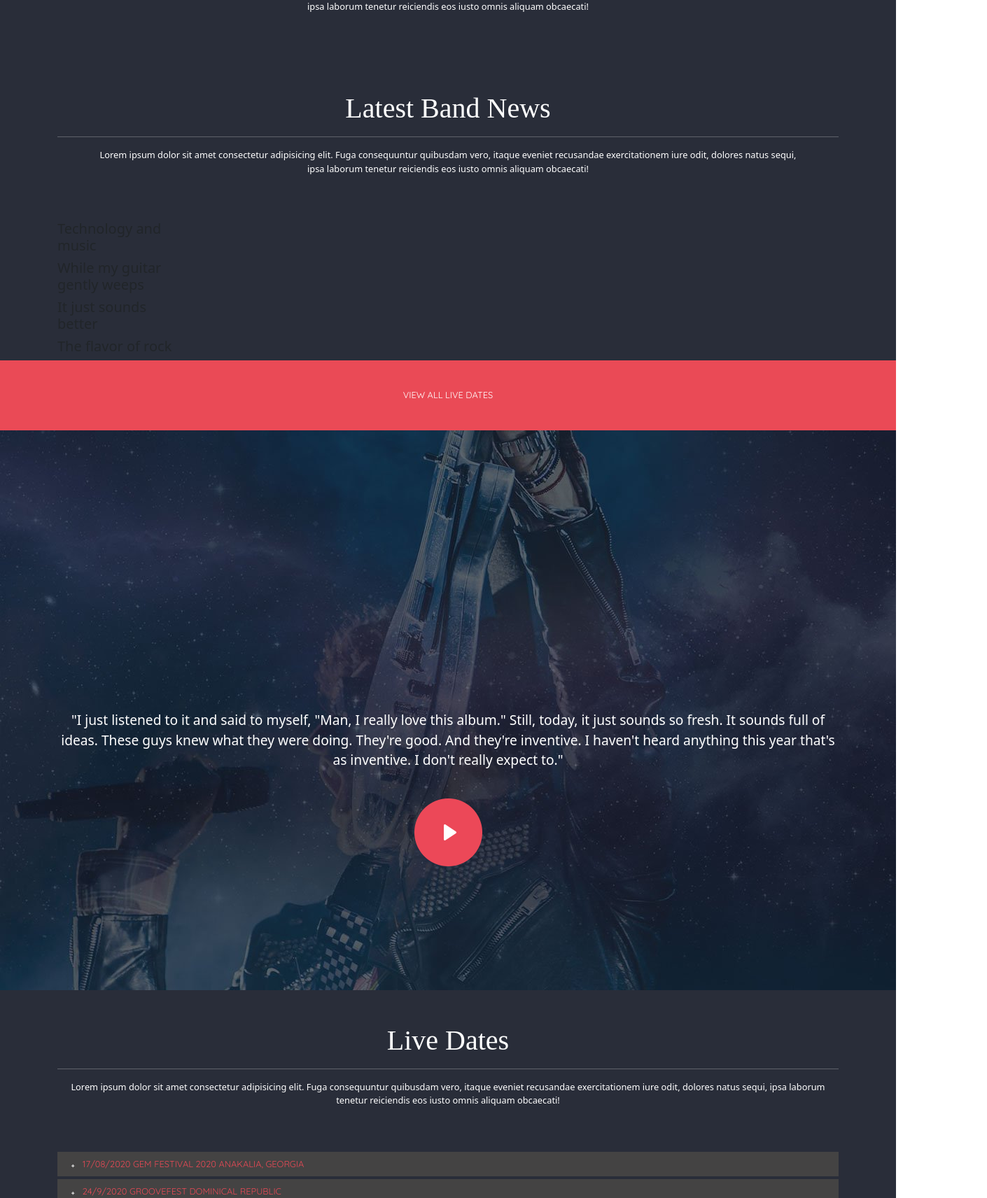
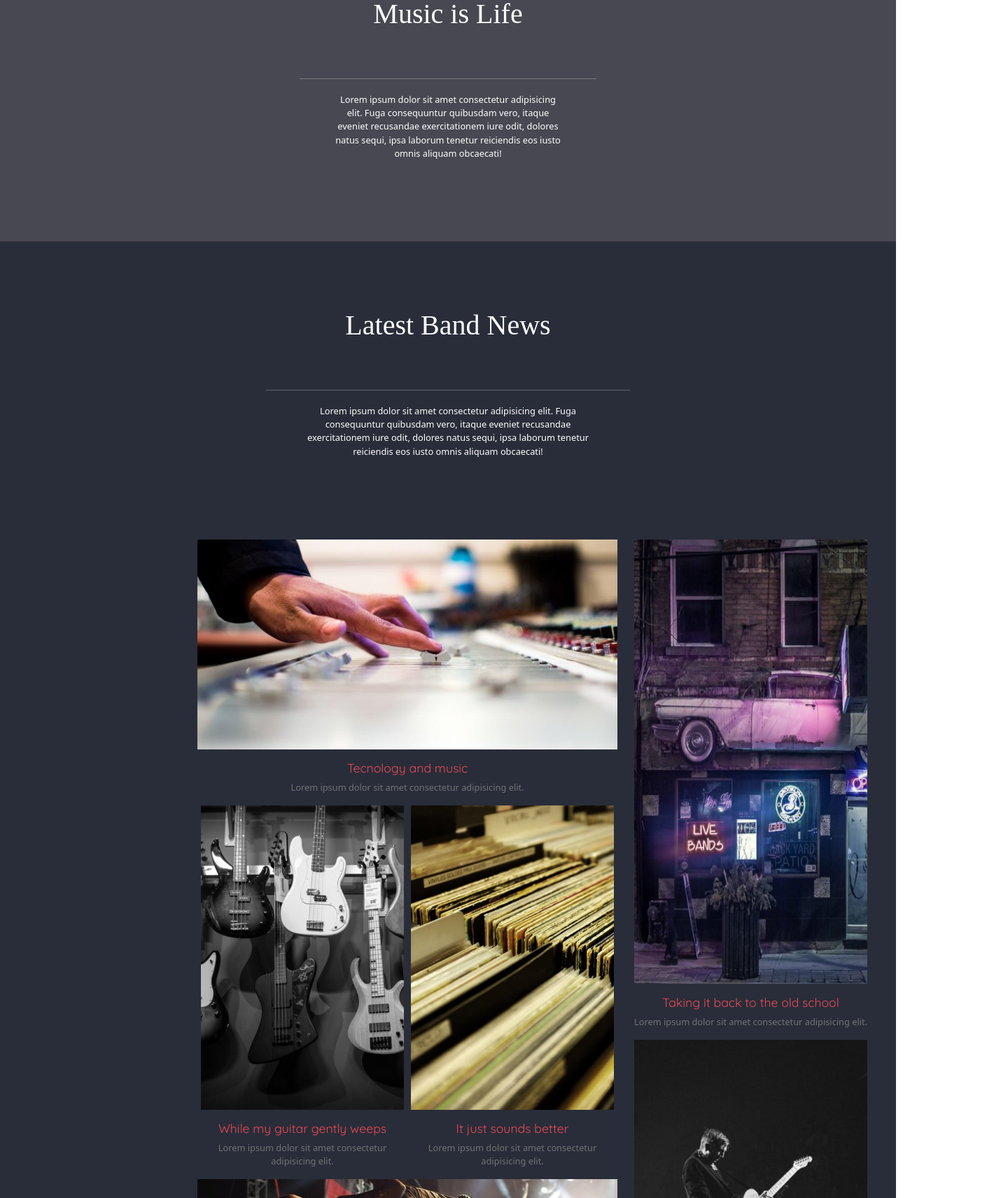
Before and after one commit to sofia-papa/proj-html-vuejs, a Vue app: page / in a window 1280 px wide. Shown: the part 948-2660 px from the top of the page at 70% size, 1410 px wide, since content can reach past the window. Built offline with nearby package versions, Linux system fonts and the light colour scheme; a web font is replaced by a local one.

Commit message:
insert card main

```diff
--- a/src/App.vue
+++ b/src/App.vue
@@ -21,7 +21,7 @@ export default {
 }
 </script>
 
-<style lang="scss">
+<style lang="scss" >
 @import './style/variable.scss';
 @import './style/general.scss';
 @import '~@fortawesome/fontawesome-free/css/all.css';
@@ -32,6 +32,10 @@ h1.title{
 }
 
 .bg-first-main{
+  background-color: #484852;
+}
+
+.bg-second-main{
   background-color: $bgsecondmain;
 }
 
@@ -81,5 +85,43 @@ li a{
 
 }
 
+.first-square{
+  width: 600px;
+}
+
+.album-wrapper{
+  width: 300px;
+
+  img{
+    width: 290px;
+  }
+}
+
+.height-photo img{
+  height: 635px ;
+  width: 333.33px;
+
+}
+
+#height-photo-2{
+  width: 333.33px;
+}
+
+.color-text-album{
+  color:$lineColor;
+  font-family: $fontText;
+  font-size: 1.1rem;
+  padding-top: 1rem;
+}
+
+.font-text-album{
+  color: $bgfirstmain;
+  font-size: 0.8rem;
+  padding: 0 1rem;
+}
+
+.jumbo{
+   margin: 0 200px;
+}
 }
 </style>
--- a/src/components/Card.vue
+++ /dev/null
@@ -1,33 +0,0 @@
-<template>
-  <section class="cards-margin">
-      <div class="container">
-       <div class="row">
-           <div class="col-lg-2 col-md-4 col-6 album me-4">
-                    <h5 class="title-series">{{ title }}</h5>
-                </div>
-            </div>
-        </div>
-    </section>
-</template>
-
-<script>
-export default {
- name: "card",
-    props: {
-
-        title: {
-            String,
-            required: true,
-        },
-        src: String,
-    },
-    description: String,
-
-
-
-}
-</script>
-
-<style>
-
-</style>
--- /dev/null
+++ b/src/components/Cardone.vue
@@ -0,0 +1,51 @@
+<template>
+  <div class="d-flex jumbo my-5">
+      <div class="text-white">
+          <div class="first-square">
+              <img src="../assets/blog_music_techo-600x300.jpg" alt="">
+              <h4 class="color-text-album">Tecnology and music</h4>
+              <p class="font-text-album">Lorem ipsum dolor sit amet consectetur adipisicing elit.</p>
+          </div>
+          <div class="d-flex">
+              <div class="album-wrapper">
+                  <img src="../assets/blog-post3-400x600.jpg" alt="">
+                  <h4 class="color-text-album">While my guitar gently weeps</h4>
+                  <p class="font-text-album">Lorem ipsum dolor sit amet consectetur adipisicing elit.</p>
+              </div>
+              <div class="album-wrapper">
+                  <img src="../assets/blog-post4-400x600.jpg" alt="">
+                  <h4 class="color-text-album">It just sounds better</h4>
+                  <p class="font-text-album">Lorem ipsum dolor sit amet consectetur adipisicing elit.</p>
+              </div>
+          </div>
+          <div class="first-square">
+              <img src="../assets/blog_flavor_rock-600x300.jpg" alt="">
+              <h4 class="color-text-album">The flavor of rock</h4>
+              <p class="font-text-album">Lorem ipsum dolor sit amet consectetur adipisicing elit.</p>
+          </div>
+      </div>
+
+      <div class="px-2">
+          <div class="height-photo">
+              <img src="../assets/blog-post1-400x600.jpg" alt="">
+              <h4 class="color-text-album">Taking it back to the old school</h4>
+              <p class="font-text-album">Lorem ipsum dolor sit amet consectetur adipisicing elit.</p>
+          </div>
+          <div >
+              <img id="height-photo-2" src="../assets/blog-post2-400x600.jpg" alt="">
+              <h4 class="color-text-album">Sharing the stage with a legend</h4>
+              <p class="font-text-album">Lorem ipsum dolor sit amet consectetur adipisicing elit.</p>
+          </div>
+      </div>
+  </div>
+</template>
+
+<script>
+export default {
+
+}
+</script>
+
+<style lang= "scss">
+
+</style>
--- a/src/components/Footer.vue
+++ b/src/components/Footer.vue
@@ -1,5 +1,5 @@
 <template>
-  <div class="bg-footer bg-dark ">
+  <div class="bg-footer bg-dark">
     <div class="footer-logo px-5 py-5 d-flex justify-content-around">
       <img class="avada-music-logo " src="../assets/avada-music-logo.png" alt="">
 
@@ -29,8 +29,12 @@
 </template>
 
 <script>
+
 export default {
   name: "Footer",
+  components:{
+
+  },
 
   data: function(){
     return {
--- a/src/components/Header.vue
+++ b/src/components/Header.vue
@@ -1,10 +1,10 @@
 <template>
-  <div class="header-container clearfix header-wrapper">
+  <div class="header-container header-wrapper">
       <div class="container-fluid">
           <div class="row">
-              <div class="col-12">
-                  <img src="../assets/logo_footer.png" alt="" class="float-left" >
-                  <div class="pos-f-t float-right">
+              <div class="col-12 d-flex justify-content-between">
+                  <img src="../assets/logo_footer.png" alt="" class="float-left m-3 p-3 d-flex" >
+                  <div class="pos-f-t m-3 p-3">
                         <div class="collapse" id="navbarToggleExternalContent" >
                             <div class=" p-4">
                             <h4 class="text-white">Collapsed content</h4>
@@ -19,16 +19,17 @@
                         </nav>
                     </div>
 
+              </div>
+          </div>
+      </div>
+
         <div class="container text-center text-white mt-5">
             <div class="row">
                 <div class="col-12">
                     <h1 class="title">Untold Stories</h1>
                     <p class="subtitle">There is an untold story behind every favorite song.</p>
-                                <button type="button" class="btn btn-outline-danger">LATEST ALBUM</button>
+                    <button type="button" class="btn btn-outline-danger my-5 mx-3">LATEST ALBUM</button>
                     <button type="button" class="btn btn-outline-danger">LIVE DATES</button>
-                            </div>
-                        </div>
-                    </div>
                 </div>
             </div>
         </div>
--- a/src/components/Main.vue
+++ b/src/components/Main.vue
@@ -1,28 +1,32 @@
 <template>
-  <div class="bg-first-main">
-      <div class="container text-center text-white">
-        <div class="row ">
-            <div class="col-12 my-5">
-                <h1 class="title">Music is Life</h1>
-                <hr>
-                <p class="subtitle px-5">Lorem ipsum dolor sit amet consectetur adipisicing elit. Fuga consequuntur quibusdam vero, itaque eveniet recusandae exercitationem iure odit, dolores natus sequi, ipsa laborum tenetur reiciendis eos iusto omnis aliquam obcaecati!</p>
+  <div class="">
+      <div class="bg-first-main text-center text-white ">
+        <div class="row p-5 ">
+            <div class="col-12 my-5 ">
+                <h1 class="title py-5">Music is Life</h1>
+                <hr class="margin-center">
+                <p class="subtitle px-5 margin-center">Lorem ipsum dolor sit amet consectetur adipisicing elit. Fuga consequuntur quibusdam vero, itaque eveniet recusandae exercitationem iure odit, dolores natus sequi, ipsa laborum tenetur reiciendis eos iusto omnis aliquam obcaecati!</p>
             </div>
         </div>
       </div>
 
-      <div class="container text-center text-white">
+      <div class="bg-second-main text-center text-white">
         <div class="row">
             <div class="col-12 my-5">
-                <h1 class="title">Latest Band News</h1>
-                <hr>
-                <p class="subtitle px-5">Lorem ipsum dolor sit amet consectetur adipisicing elit. Fuga consequuntur quibusdam vero, itaque eveniet recusandae exercitationem iure odit, dolores natus sequi, ipsa laborum tenetur reiciendis eos iusto omnis aliquam obcaecati!</p>
+                <h1 class="title py-5">Latest Band News</h1>
+                <hr class="margin-center">
+                <p class="subtitle px-5 margin-center">Lorem ipsum dolor sit amet consectetur adipisicing elit. Fuga consequuntur quibusdam vero, itaque eveniet recusandae exercitationem iure odit, dolores natus sequi, ipsa laborum tenetur reiciendis eos iusto omnis aliquam obcaecati!</p>
             </div>
         </div>
-      </div>
-      <div>
-          <Card v-for="(band, index) in products" :key= "index" :title= "band.title" :description = "band.description"
-             :src= "band.photo"/>
-      </div>
+        <div>
+
+        </div>
+        <div class="container">
+            <div class="row">
+              <Cardone />
+            </div>
+        </div>
+       </div>
 
       <div class="red-line text-center text-white">
          <p>View all live dates</p>
@@ -32,16 +36,16 @@
         <Playmusic/>
       </div>
 
-      <div class="container text-white">
-        <div class="row text-center my-5">
+      <div class="bg-second-main text-white ">
+        <div class="row text-center">
             <div class="col-12">
-                <h1 class="title">Live Dates</h1>
-                <hr>
-                <p class="subtitle">Lorem ipsum dolor sit amet consectetur adipisicing elit. Fuga consequuntur quibusdam vero, itaque eveniet recusandae exercitationem iure odit, dolores natus sequi, ipsa laborum tenetur reiciendis eos iusto omnis aliquam obcaecati!</p>
+                <h1 class="title py-5">Live Dates</h1>
+                <hr class="margin-center">
+                <p class="subtitle margin-center mb-5">Lorem ipsum dolor sit amet consectetur adipisicing elit. Fuga consequuntur quibusdam vero, itaque eveniet recusandae exercitationem iure odit, dolores natus sequi, ipsa laborum tenetur reiciendis eos iusto omnis aliquam obcaecati!</p>
             </div>
         </div>
-      <div class="color-text my-5">
-          <Livedates v-for="(dates, index) in festival" :key= "index" :title= "dates.date"/>
+      <div class="color-text pb-5">
+          <Livedates class= "" v-for="(dates, index) in festival" :key= "index" :title= "dates.date"/>
       </div>
       </div>
 
@@ -54,18 +58,18 @@
 
 <script>
 import band from "../data/band.js";
-import Card from './Card.vue';
 import Playmusic from './Playmusic.vue'
 import Livedates from './Livedates.vue'
 import dates from "../data/dates.js";
+import Cardone from "./Cardone.vue"
 
 export default {
     name: "band",
 
     components: {
-        Card,
         Playmusic,
-        Livedates
+        Livedates,
+        Cardone,
     },
     data: function() {
         return {
@@ -97,4 +101,8 @@ export default {
     font-size: 0.8rem;
 }
 
+.margin-center{
+    margin: 20px 380px;
+}
+
 </style>
```
Lines whose indentation alone changed are shown as unchanged.
